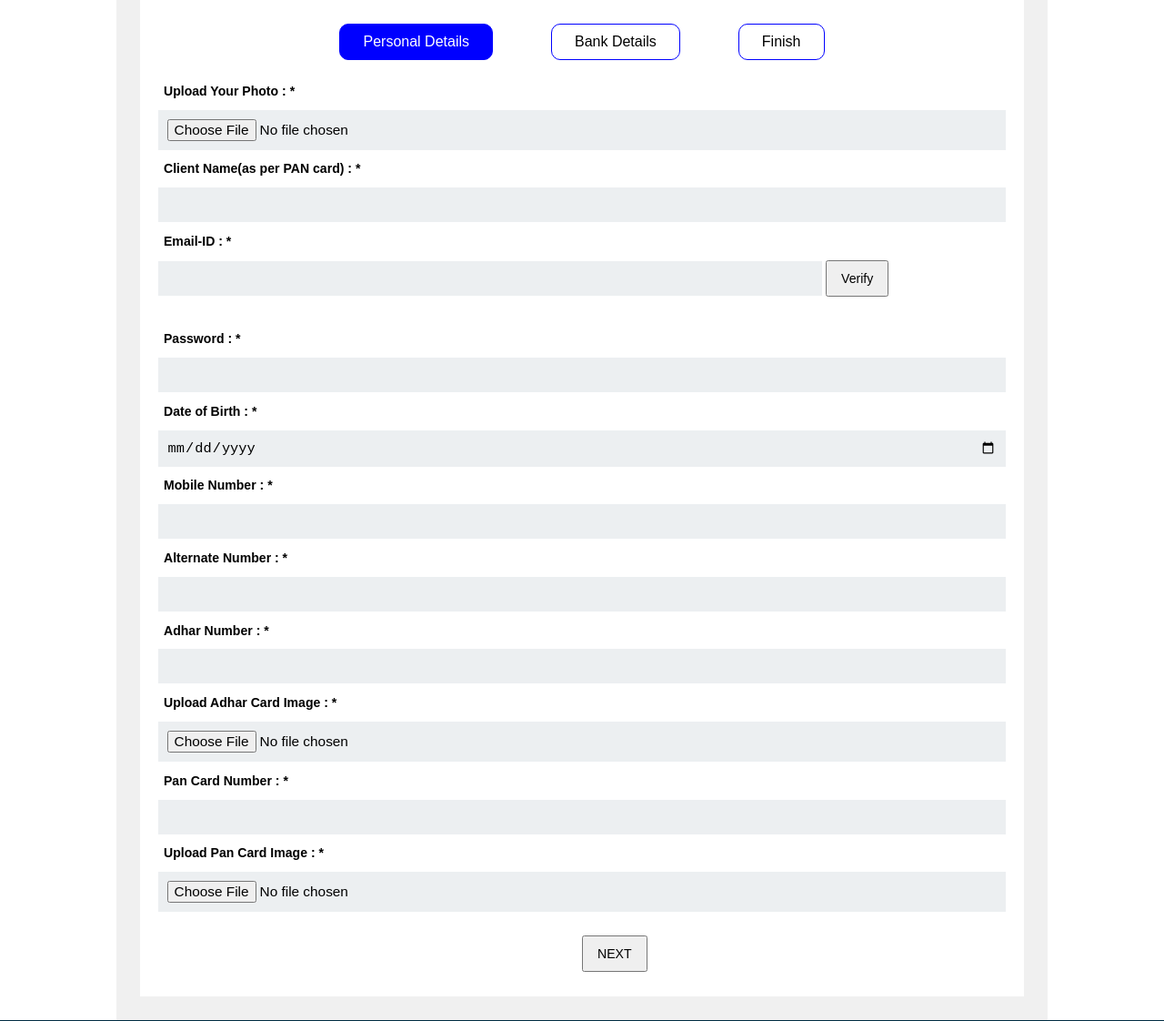
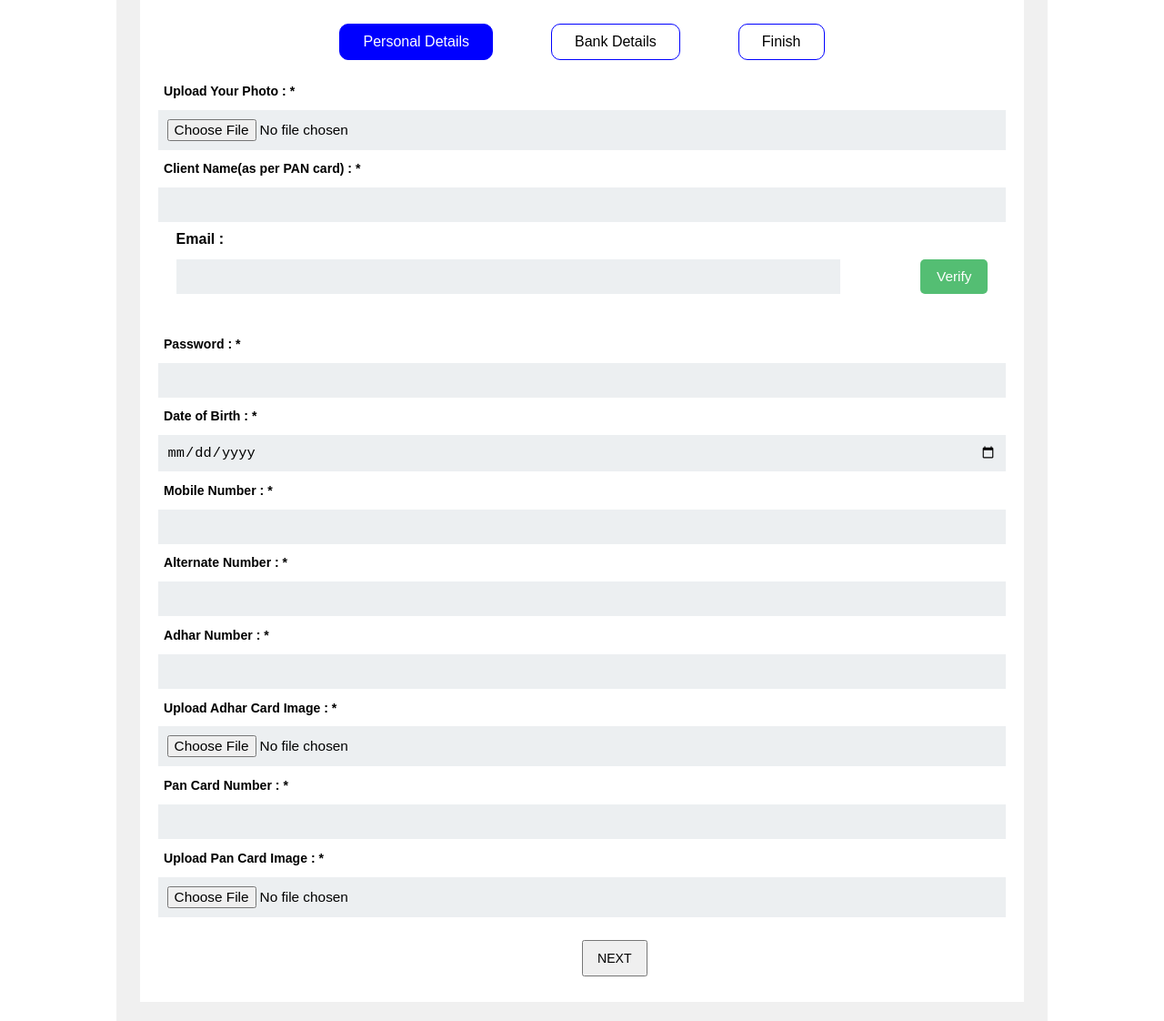
Before and after one commit to BHUTUU/projectmwm, a Flask app: page /registerpage in a window 1280 px wide. Shown: the part 155-1277 px from the top of the page at 91% size. Run offline with Flask 3, Linux system fonts and the light colour scheme.

Commit message:
Register page email verify feature

```diff
--- a/static/css/login.css
+++ b/static/css/login.css
@@ -243,6 +243,90 @@ footer{
 }
 
 
+
+/* email verify & email pop code start here */
+.container {
+  margin: 20px;
+  display: flex;
+  flex-direction: column;
+  gap: 1vw;
+  margin-bottom: -2%;
+  margin-top: -3px;
+}
+.container>label{
+  font-weight: 550;
+}
+#container_email_button{
+  display: flex;
+  align-items: center;
+  justify-content: space-between;
+}
+#container_email_button>input{
+  width: 90%;
+}
+#container_email_button>button{
+  padding: 10px 18px;
+  font-size: 1.2vw;
+  background-color: #54BE73;
+  outline: none;
+  border: none;
+  border-radius: 5px;
+  color: white;
+}
+
+.popup {
+  display: none;
+  position: fixed;
+  left: 50%;
+  top: 50%;
+  transform: translate(-50%, -50%);
+  background-color: #ECEFF1;
+  padding: 20px;
+  /* width: 25%;
+  height: 40%; */
+  border: 1px solid #ccc;
+  box-shadow: 0 0 10px rgba(0, 0, 0, 0.1);
+}
+
+.popup-content {
+  display: flex;
+  flex-direction: column;
+  justify-content: center;
+  gap: 0.5vw;
+}
+
+.popup-content label,
+.popup-content input {
+  /* margin: 10px 0; */
+  padding: 8px 16px;
+  outline: none;
+  border: none;
+  border-radius: 10px;
+  font-weight: 550;
+}
+.popup-content button{
+  width: 50%;
+  margin-top: 1vw;
+  margin-left: 25%;
+  background-color: #54BE73;
+  color: white;
+  opacity: 0.8;
+  cursor: pointer;
+  padding: 9px 15px;
+  outline: none;
+  border: none;
+  border-radius: 8px;
+}
+.popup-content button:hover{
+  opacity: 1;
+}
+.status {
+  margin: 20px;
+  font-weight: bold;
+}
+/* email_verify & pop code end here */
+
+
 /* Responcive */
 
 @media (max-width:600px) {
--- a/templates/Register.html
+++ b/templates/Register.html
@@ -50,7 +50,7 @@
           <input type="file" required id="userPhoto">
           <label for="">Client Name(as per PAN card) : *</label>
           <input type="text" required id="fullname">
-          <label for="">Email-ID : *</label>
+          <!-- <label for="">Email-ID : *</label>
           <div class="emailSection">
             <input type="email" required id="email">
             <button id="verifyemailbutton">Verify</button>
@@ -59,7 +59,24 @@
             <input type="number" placeholder="Enter OTP" id="otpinput">
             <button id="sendotpverifybutton">Verify</button>
             <button id="resendotpbutton">Resend OTP</button>
+          </div> -->
+          <div class="container">
+            <label for="email">Email : </label>
+            <div id="container_email_button">
+              <input type="email" id="email" required>
+              <button id="verifyEmailBtn">Verify</button>
+            </div>
           </div>
+
+          <div id="otpPopup" class="popup">
+            <div class="popup-content">
+              <label for="otp">Enter OTP : </label>
+              <input type="text" id="otp" style="background-color: white;" required>
+              <button id="verifyOtpBtn">Verify</button>
+              <button id="resendOtpBtn">Resend OTP</button>
+            </div>
+          </div>
+          <div id="verificationStatus" class="status" style="color: #54BE73;"></div>
           <label for="">Password : *</label>
           <input type="password" id="password">
           <label for="">Date of Birth : *</label>
@@ -105,7 +122,26 @@
       <h1>GET IN TOUCH</h1>
     </div>
   </footer>
+  <script>
+    document.getElementById('verifyEmailBtn').addEventListener('click', function () {
+      document.getElementById('otpPopup').style.display = 'block';
+    });
+
+    document.getElementById('verifyOtpBtn').addEventListener('click', function () {
+      // Here you would normally verify the OTP, but for this example, we'll assume it's correct
+      let email = document.getElementById('email').value;
+      document.getElementById('otpPopup').style.display = 'none';
+      document.getElementById('verificationStatus').textContent = 'Email ' + email + ' is verified';
+    });
+
+    document.getElementById('resendOtpBtn').addEventListener('click', function () {
+      // Here you would normally resend the OTP
+      alert('OTP has been resent.');
+    });
+
+  </script>
   <script src="{{url_for('static', filename='js/main.js') }}"></script>
+
 </body>
 
 </html>
```
